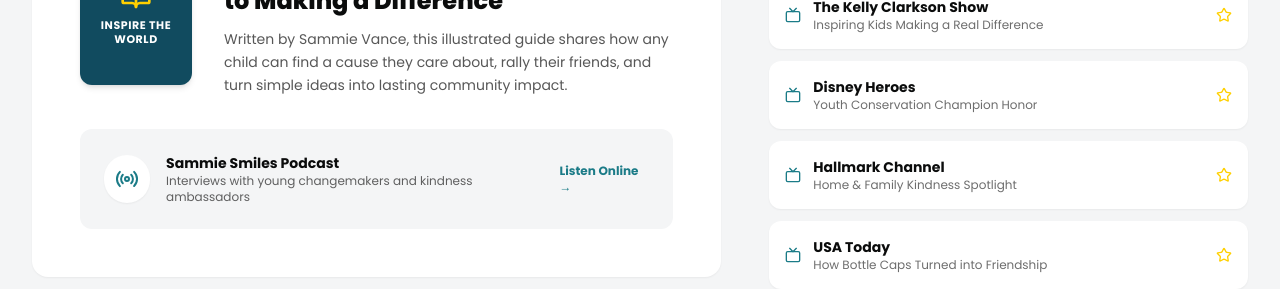
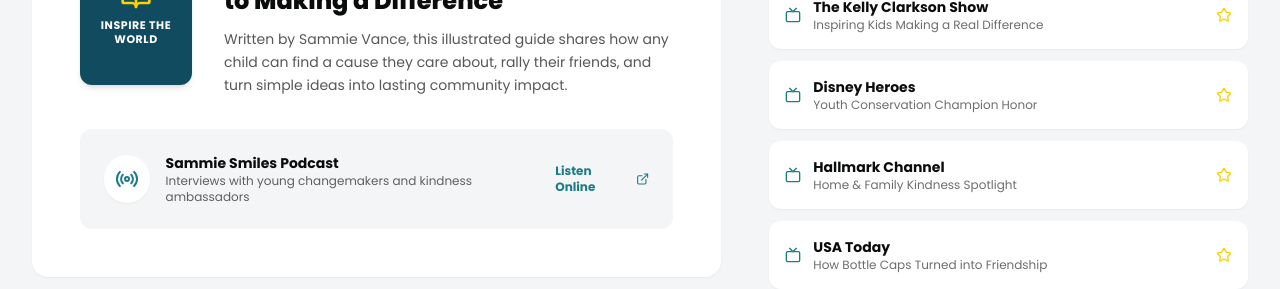
Before and after one commit to jonathan-thoms/Circle-of-changes, a Next.js app: page /initiatives/sammies-buddy-bench in a window 1280 px wide. Shown: the part 4480-4769 px from the top of the page. Built offline with nearby package versions, Linux system fonts and the light colour scheme.

Commit message:
Connect Sammie Smiles podcast card to official Apple Podcasts show

```diff
--- a/src/components/initiatives/sammies/SammieMediaAdvocacy.tsx
+++ b/src/components/initiatives/sammies/SammieMediaAdvocacy.tsx
@@ -2,7 +2,7 @@
 
 import React from 'react';
 import Image from 'next/image';
-import { BookOpen, Radio, Award, Tv, Star, ArrowRight } from 'lucide-react';
+import { BookOpen, Radio, Award, Tv, Star, ArrowRight, ExternalLink } from 'lucide-react';
 
 export default function SammieMediaAdvocacy() {
   const mediaOutlets = [
@@ -63,13 +63,19 @@ export default function SammieMediaAdvocacy() {
             </div>
 
             {/* Podcast Callout */}
-            <div className="p-6 rounded-xl bg-earth-canvas flex items-center justify-between gap-4">
+            <a
+              href="https://podcasts.apple.com/us/podcast/sammie-smiles/id1536338801"
+              target="_blank"
+              rel="noopener noreferrer"
+              aria-label="Listen to Sammie Smiles Podcast on Apple Podcasts"
+              className="group p-6 rounded-xl bg-earth-canvas hover:bg-[#EAECEF] transition-all duration-200 flex items-center justify-between gap-4 cursor-pointer active:scale-98"
+            >
               <div className="flex items-center gap-4">
-                <div className="w-12 h-12 rounded-full bg-white flex items-center justify-center text-earth-teal shadow-sm">
+                <div className="w-12 h-12 rounded-full bg-white flex items-center justify-center text-earth-teal shadow-sm group-hover:scale-105 group-hover:text-earth-dark transition-all duration-200">
                   <Radio className="w-6 h-6" />
                 </div>
                 <div>
-                  <div className="text-sm font-bold text-earth-dark font-poppins">
+                  <div className="text-sm font-bold text-earth-dark font-poppins group-hover:text-earth-teal transition-colors">
                     Sammie Smiles Podcast
                   </div>
                   <div className="text-xs text-charcoal-ink/70">
@@ -77,10 +83,11 @@ export default function SammieMediaAdvocacy() {
                   </div>
                 </div>
               </div>
-              <span className="text-xs font-bold text-earth-teal hidden sm:inline-block">
-                Listen Online →
-              </span>
-            </div>
+              <div className="flex items-center gap-1.5 text-xs font-bold text-earth-teal group-hover:text-earth-dark group-hover:translate-x-0.5 transition-all">
+                <span>Listen Online</span>
+                <ExternalLink className="w-3.5 h-3.5" />
+              </div>
+            </a>
           </div>
 
           {/* Right Column: Media Badges (5 Cols) */}
```
